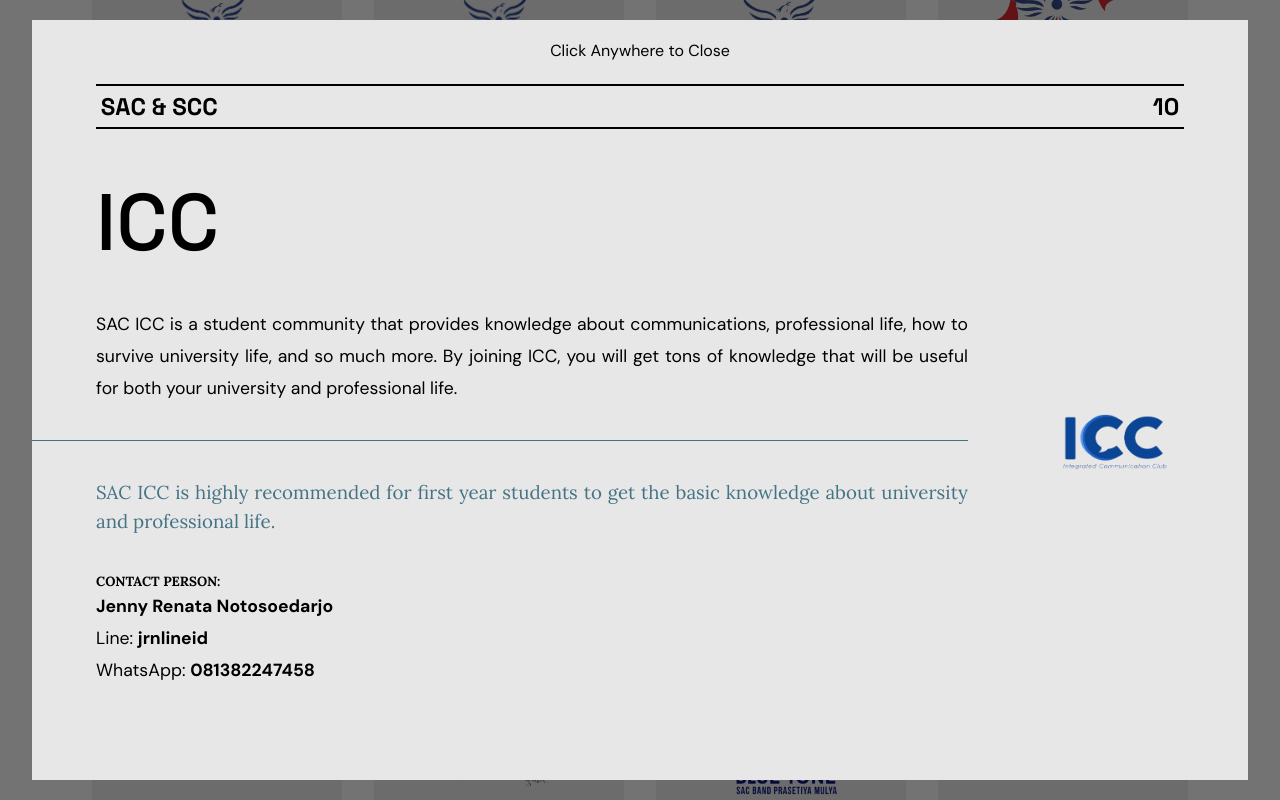
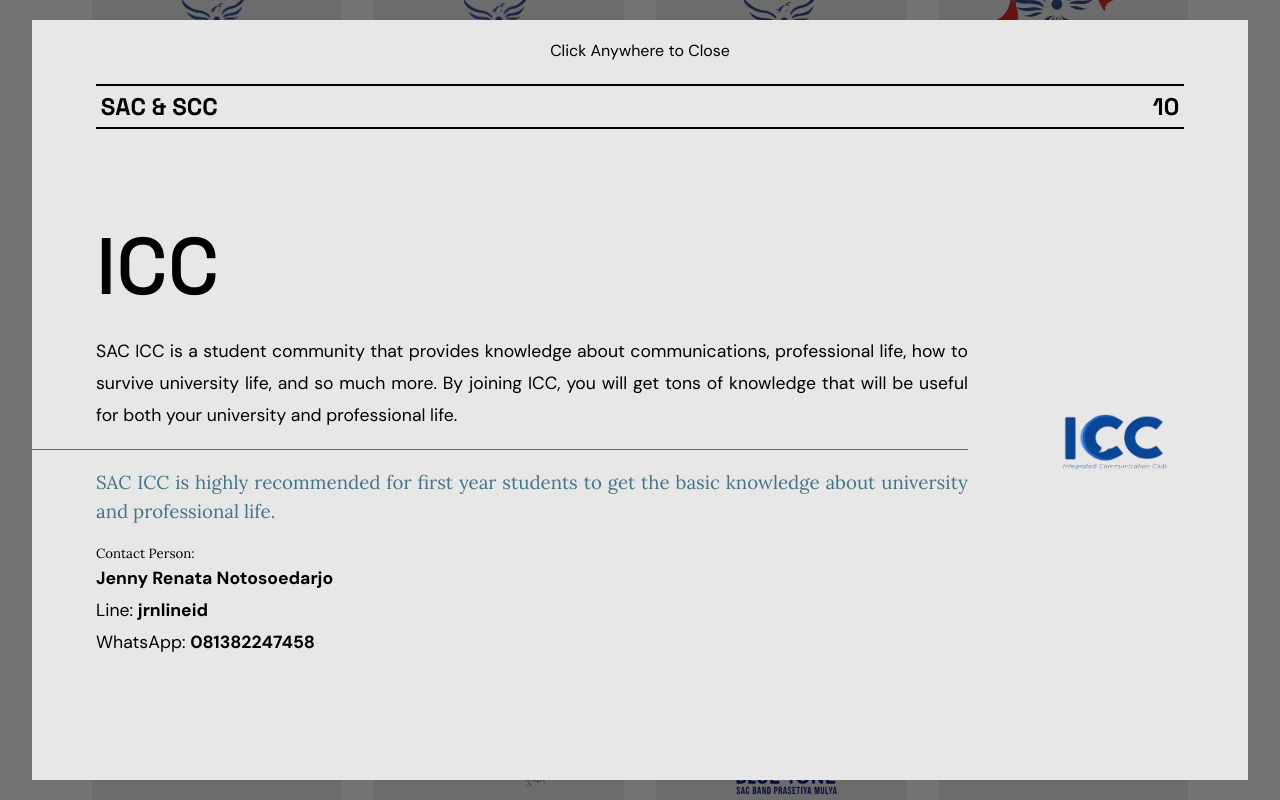
Before and after one commit to owenn2106/pgu2022-nextjs-frontend, a Next.js app: page /community in a window 1280 px wide. Both pictures are taken after a click on the element 499 px from the left and 3461 px from the top of the page. Shown: the part 3061-3861 px from the top of the page. Built offline with nearby package versions, Linux system fonts and the light colour scheme.

Commit message:
add new committee data

```diff
--- a/components/Community/BodyCard.js
+++ b/components/Community/BodyCard.js
@@ -43,7 +43,7 @@
               <hr />
               <h3>{body2}</h3>
               <div className={styles.CP}>
-                <h5>CONTACT PERSON:</h5>
+                <h5>Contact Person:</h5>
                 <p>
                   <strong>{cp_name}</strong>
                 </p>
--- a/components/Community/data/COMMITTEE.js
+++ b/components/Community/data/COMMITTEE.js
@@ -5,9 +5,9 @@
     logo: "/images/logo-committee/icmf.png",
     description: "Indonesia Capital Market Festival",
     body1:
-      "Indonesia Capital Market Festival is a collaborative committee with two other prestigious universities, Universitas Indonesia and Universitas Bina Nusantara assisted by Ternak Uang. ICMF focuses on advancing Indonesia's financial literacy through a series of events, hence bringing the festivities to modern learning. We host competitions, exhibitions, workshops, talkshows, and conferences to give audiences a new experience. Therefore, we introduce the future of now. Together, we thrive to strengthen Indonesia's financial capabilities starting from Millenials as the future leaders.",
+      "Indonesia Capital Market Festival is a collaborative committee with two other prestigious universities, Universitas Indonesia and Universitas Bina Nusantara assisted by Ternak Uang. ICMF focuses on advancing Indonesia's financial literacy through a series of events, hence bringing the festivities to modern learning. We host competitions, exhibitions, workshops, talkshows, and conferences to give audiences a new experience.",
     body2:
-      "ICMF is highly suggested for courageous, ambitious, and creative minds of the next future leaders that have the desire to achieve success. We focus on Indonesia's economic circumstances' continuous growth and prospects as a contributing factor to the financial markets. This is a place to strive and grow as a better investor.",
+      "ICMF is highly suggested for courageous, ambitious, and creative minds of the next future leaders that have the desire to achieve success. This is a place to strive and grow as a better investor.",
     cp_name: "Vincent Saputra",
     cp_line: "Vincenticent",
     cp_wa: "082213640779",
--- a/styles/Community/Body.module.css
+++ b/styles/Community/Body.module.css
@@ -127,7 +127,7 @@
 }
 
 .ContentLeft > *:not(:first-child) {
-  margin: 2em 0;
+  margin: 1em 0;
 }
 
 .ContentLeft hr {
@@ -164,3 +164,7 @@
 .CP strong {
   color: black;
 }
+
+.CP h5 {
+  font-weight: 400;
+}
```
